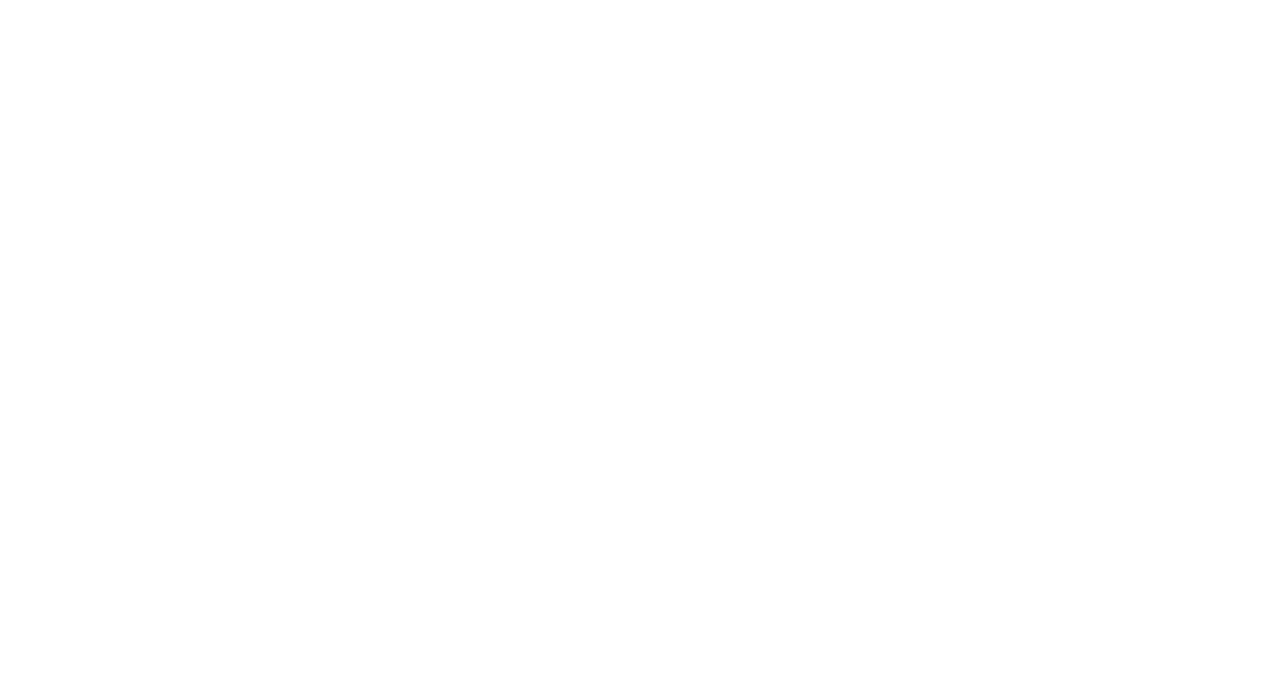
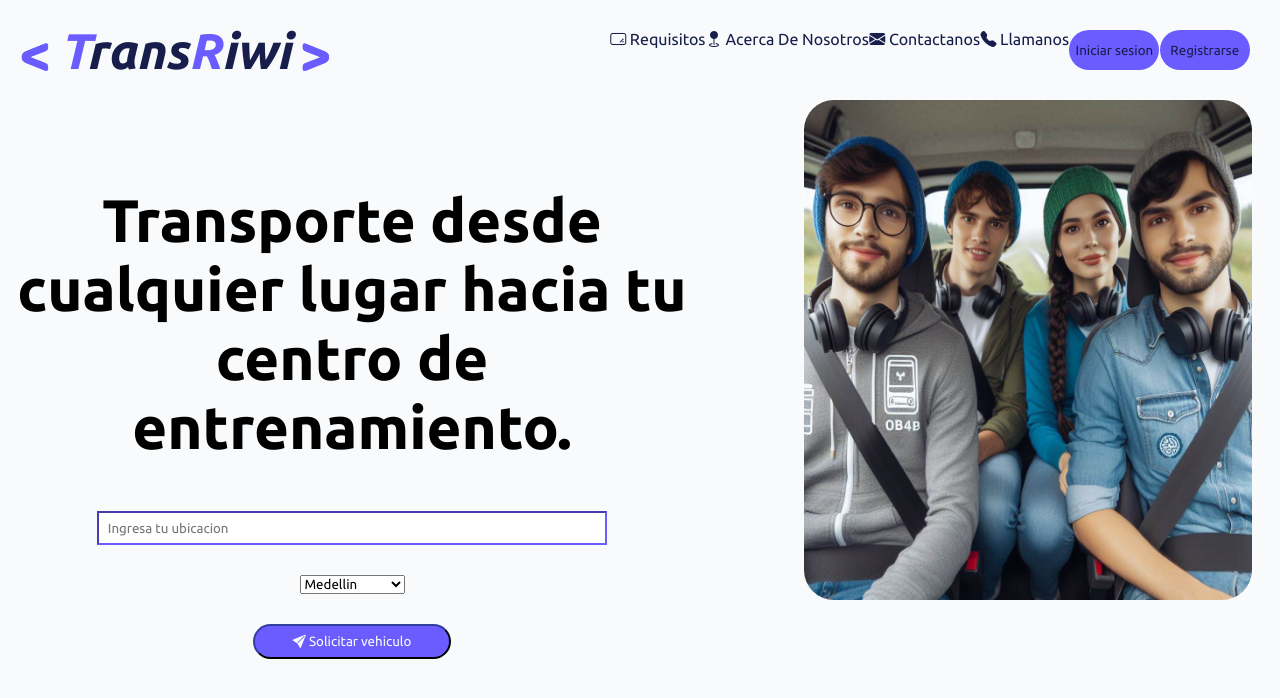
Before and after one commit to jarenas1/RiwiTrans, a plain HTML site: page index.html in a window 1280 px wide. Drawn offline with nearby package versions, Linux system fonts and the light colour scheme.

Commit message:
header y primera section

```diff
--- a/index.html
+++ b/index.html
@@ -17,16 +17,53 @@ Fecha: 09/04/24 -->
     <meta name="googlebot" content="index,follow">
     <meta name="revisit-after" content="15days">
     <meta name="viewport" content="width=device-width, initial-scale=1.0">
+    <link rel="stylesheet" href="./src/css/styles.css">
     <link rel="shortcut icon" href="./public/img/favicon.ico" type="image/x-icon">
     <title>Document</title>
 </head>
 <body>
-    <header>
+    <header class="header">
+        <section class="logo">
+            <img src="./public/img/menor.webp" alt="">
+            <h1><span>T</span>rans<span>R</span>iwi</h1>
+           <img src="./public/img/mayor.webp" alt="">
+        </section>
 
+        <nav class="nav">
+            <a href=""><i class="bi bi-textarea-resize"></i> Requisitos</a>
+            <a href=""><i class="bi bi-geo-fill"></i> Acerca De Nosotros</a>
+            <a href=""> <i class="bi bi-envelope-fill"></i> Contactanos</a>
+            <a href=""><i class="bi bi-telephone-fill"></i> Llamanos</a>
+            <button type="button"><a href="">Iniciar sesion</a></button>
+            <button type="button"><a href="">Registrarse</a></button>
+        </nav>
     </header>
 
     <main>
+        <section class="cont1">
+            <article class="septext">
+                <h2>Transporte desde cualquier lugar hacia tu centro de entrenamiento.</h2>
+                <form class="form" action="sql.com">
+                    <input type="text" placeholder="   Ingresa tu ubicacion">
+                    <select  name="sede" id="sede">
+                    <option value="Medellin">Medellin</option>
+                    <option value="Barranquilla">Barranquilla</option>
+                    <option value="Cali">Cali</option>
+                    <option value="Bucaramanga">Bucaramanga</option>
+                </select>
+                <button type="submit"><i class="bi bi-send-fill"></i> Solicitar vehiculo</button>
+                </form>
+            </article>
 
+            <article class="sep">
+                <img src="./public/img/cuatro_pasajeros.webp" alt="">
+            </article>
+        </section>
+
+        <section>
+            <article></article>
+            <article></article>
+        </section>
     </main>
 
     <footer>
--- a/src/css/styles.css
+++ b/src/css/styles.css
@@ -3,7 +3,7 @@ Clan: Dell
 Fecha: 09/04/24 */
 
 @import url('https://fonts.googleapis.com/css2?family=Dancing+Script:wght@400..700&family=Pacifico&family=Ubuntu:ital,wght@0,300;0,400;0,500;0,700;1,300;1,400;1,500;1,700&display=swap');
-
+@import url("https://cdn.jsdelivr.net/npm/bootstrap-icons@1.11.3/font/bootstrap-icons.min.css");
 :root{
     --azul_oscuro: #181E4B;
     --azul_claro: #6b5cff;
@@ -15,3 +15,121 @@ Fecha: 09/04/24 */
     padding: 0px;
     font-family: "Ubuntu", sans-serif;
 }
+
+body{
+    background-color: var(--blanco);
+}
+
+.header{
+    width: 100%;
+    height: 100px;
+    background-color: var(--blanco);
+    display: flex;
+    align-items: center;
+    justify-content: space-between;
+    /* position: fixed; */
+}
+
+.logo{
+   width: 40%;
+   display: flex;
+   padding-left: 20px;
+}
+
+.logo img{
+    width: 30px;
+    height: 30px;
+    padding: 0px;
+    padding-top: 30px;
+}
+
+.logo span{
+    color: var(--azul_claro);
+}
+
+.logo h1{
+    padding: 10px;
+    font-size:50px;
+    color: var(--azul_oscuro);
+    font-style: italic;
+}
+
+.nav{
+    width: 50%;
+    display: flex;
+    justify-content: space-around;
+    padding-right: 30px;
+}
+
+.nav button{
+    background-color: var(--azul_claro);
+    border: none;
+    height: 40px;
+    width: 90px;
+    border-radius: 80px;
+}
+
+.nav a{
+    text-decoration: none;
+    color: var(--azul_oscuro);
+}
+
+.nav.button.a{
+    color: var(--blanco);
+}
+
+.cont1{
+    display: flex;
+}
+
+.sep{
+    width: 35%;
+
+}
+
+.septext{
+    width: 55%;
+    display: flex;
+    flex-direction: column;
+    align-items: center;
+    padding-top: 85px;
+}
+
+.sep img{
+    width: 100%;
+    height: 500px;
+    border-radius: 30px;
+    margin-left: 100px;
+}
+
+.septext h2{
+    font-size: 60px;
+    text-align: center;
+}
+
+.form{
+    display: flex;
+    flex-direction: column;
+    align-items: center;
+    gap: 30px;
+    padding-top: 50px;
+    width: 80%;
+}
+
+.form input{
+    width: 90%;
+    height: 30px;
+    border-color: var(--azul_claro);
+
+}
+
+
+
+.form button{
+    background-color: var(--azul_claro);
+    width: 35%;
+    height: 35px;
+    border-color: var(--azul_oscuro);
+    color: var(--blanco);
+    border-radius: 40px;
+}
```
